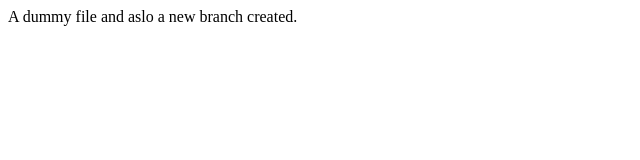
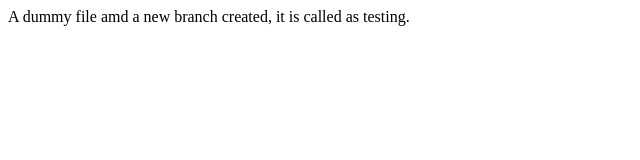
Before and after one commit to pranjal2403/pranjalgithub-demo, a plain HTML site: page index.html in a window 1280 px wide. Shown: the whole page, without its empty margins (0-640 px from the left). Drawn offline with Linux system fonts and the light colour scheme.

Commit message:
final commit

```diff
--- a/index.html
+++ b/index.html
@@ -7,6 +7,6 @@
     <title>Document</title>
 </head>
 <body>
-    A dummy file and aslo a new branch created.
+    A dummy file amd a new branch created, it is called as testing.
 </body>
 </html>
```
